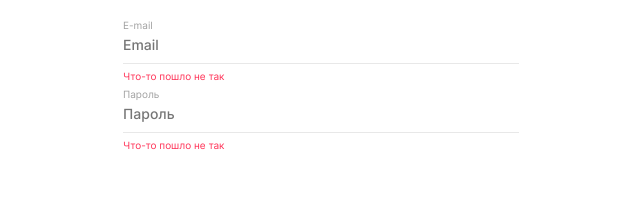
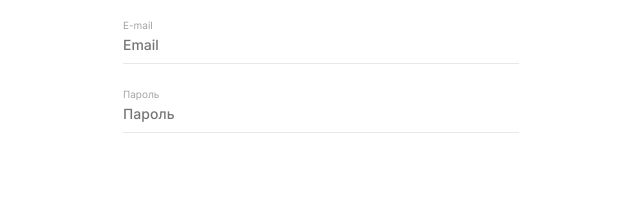
Before and after one commit to Number396/movies-explorer-frontend, a React (Create React App) app: page /signin in a window 1280 px wide. Shown: the part 248-449 px from the top of the page, without its empty margins (319-959 px from the left). Built offline with nearby package versions, Linux system fonts and the light colour scheme.

Commit message:
add email and password validation

```diff
--- a/src/components/AuthPage/AuthPage.js
+++ b/src/components/AuthPage/AuthPage.js
@@ -17,6 +17,8 @@ function AuthPage({ title, name, btnText, loggedIn, isRegister, onSubmit, childr
                 name={name}
                 className="authpage__form"
                 onSubmit={onSubmit}
+                noValidate
+            // type="submit"
             >
                 {children}
                 <button type="submit" className="authpage__submit-button">
--- /dev/null
+++ b/src/components/AuthPage/__input-error/_type/authpage__input-error_type_error.css
@@ -0,0 +1,3 @@
+.authpage__input-error_type_error {
+  visibility: visible;
+}
--- a/src/components/AuthPage/__input-error/authpage__input-error.css
+++ b/src/components/AuthPage/__input-error/authpage__input-error.css
@@ -8,4 +8,5 @@
   max-width: 396px;
   display: block;
   margin: 6px 0;
+  /* visibility: hidden; */
 }
--- a/src/components/Login/Login.js
+++ b/src/components/Login/Login.js
@@ -1,16 +1,83 @@
-import { useState } from "react";
+import React, { useCallback, useEffect, useState } from "react";
 import AuthPage from "../AuthPage/AuthPage";
 import { useForm } from "./../../hooks/useForm";
 
 
 function Login({ loggedIn, handleLogin }) {
 
-    const { values, handleChange, setValues } = useForm({});
+    // const useInput = (initialValue, validations) => {
+    //     const [value, setValue] = useState(initialValue);
+    //     const valid = useValidation(value, validations);
+
+    //     const handleChange = (e) => {
+    //         setValue(e.target.value);
+    //     }
+    //     return { value, handleChange, ...valid }
+    // };
+
+    // const useValidation = (value, validators) => {
+    //     const [isEmpty, setIsEmpty] = useState(true);
+    //     const [minLengthError, setMinLengthError] = useState(false);
+
+    //     useEffect(() => {
+    //         for (const validation in validators) {
+    //             // eslint-disable-next-line default-case
+    //             switch (validation) {
+    //                 case 'minLength':
+    //                     value.length < validators[validation] ? setMinLengthError(true) : setMinLengthError(false)
+    //                     break;
+    //                 case 'isEmpty':
+    //                     value ? setIsEmpty(false) : setIsEmpty(true)
+    //                     break;
+    //                 // default:
+    //                 //     break;
+    //             }
+    //         }
+    //     }, [value])
+
+    //     return { isEmpty, minLengthError }
+    // };
+
+    // const { values, handleChange, setValues } = useForm({});
 
     function handleSubmit(e) {
         e.preventDefault();
-        handleLogin(values);
+        // console.log(email.value);
+        // console.log(pass.value);
+        console.log(values);
+        console.log(errors);
+        // handleLogin(values);
     }
+    // const email = useInput('', { isEmpty: true, minLength: 2 });
+    // const pass = useInput('', { isEmpty: true, minLength: 2 });
+    const useFormWithValidation = () => {
+        const [values, setValues] = React.useState({});
+        const [errors, setErrors] = React.useState({});
+        const [isValid, setIsValid] = React.useState(false);
+
+        const handleChange = (event) => {
+            const target = event.target;
+            const name = target.name;
+            const value = target.value;
+            setValues({ ...values, [name]: value });
+            setErrors({ ...errors, [name]: target.validationMessage });
+            setIsValid(target.closest("form").checkValidity());
+        };
+
+        const resetForm = useCallback(
+            (newValues = {}, newErrors = {}, newIsValid = false) => {
+                setValues(newValues);
+                setErrors(newErrors);
+                setIsValid(newIsValid);
+            },
+            [setValues, setErrors, setIsValid]
+        );
+
+        return { values, handleChange, errors, isValid, resetForm };
+    };
+
+    const { values, handleChange, errors, isValid, resetForm } = useFormWithValidation();
+
 
     return (
         <AuthPage
@@ -29,12 +96,19 @@ function Login({ loggedIn, handleLogin }) {
                 placeholder="Email"
                 className="authpage__input"
                 required
-                minLength="2"
+                minLength="3"
                 maxLength="40"
                 onChange={handleChange}
                 value={values.email || ''}
+                pattern="^[^\s@]+@[^\s@]+\.[^\s@]+$"
+            // pattern=/^[a-zA-Z0-9.!#$%&'*+/=?^_`{|}~-]+@[a-zA-Z0-9](?:[a-zA-Z0-9-]{0, 61}[a-zA-Z0-9])?(?:\.[a-zA-Z0-9](?:[a-zA-Z0-9-]{0, 61}[a-zA-Z0-9])?)*$/
+            // value={email.value}
             />
-            <span className="authpage__input-error authpage__input-error_type_login email-input-error">Что-то пошло не так</span>
+            <span
+                className="authpage__input-error authpage__input-error_type_login ">{errors.email}</span>
+
+            {/* `authpage__input-error authpage__input-error_type_login email-input-error
+                   ${email.minLengthError ? 'authpage__input-error_type_error' : ''}`}>hello</span> */}
             <label className="authpage__label" htmlFor="password">Пароль</label>
             <input
                 type="password"
@@ -43,13 +117,15 @@ function Login({ loggedIn, handleLogin }) {
                 placeholder="Пароль"
                 className="authpage__input"
                 required
-                minLength="2"
+                minLength="3"
                 maxLength="40"
+                // onChange={pass.handleChange}
                 onChange={handleChange}
                 value={values.password || ''}
+            // value={pass.value || ''}
             />
-            <span className="authpage__input-error authpage__input-error_type_login password-input-error">Что-то пошло не так</span>
-        </AuthPage>
+            <span className="authpage__input-error authpage__input-error_type_login password-input-error">{errors.password}</span>
+        </AuthPage >
     );
 }
 
--- a/src/index.css
+++ b/src/index.css
@@ -21,6 +21,7 @@
 @import url(./components/AuthPage/__input-error/authpage__input-error.css);
 @import url(./components/AuthPage/__input-error/_type/authpage__input-error_type_register.css);
 @import url(./components/AuthPage/__input-error/_type/authpage__input-error_type_login.css);
+@import url(./components/AuthPage/__input-error/_type/authpage__input-error_type_error.css);
 
 @import url(./components/Profile/profile.css);
 @import url(./components/Profile/__title/profile__title.css);
```
